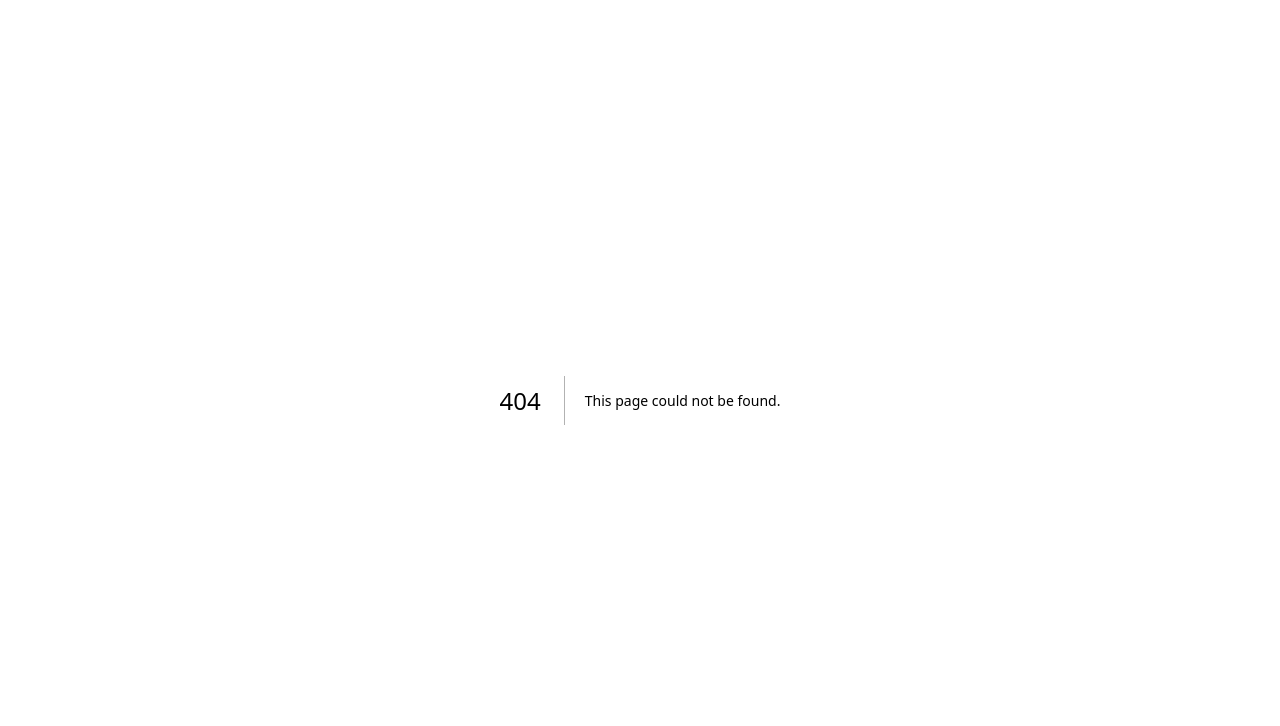
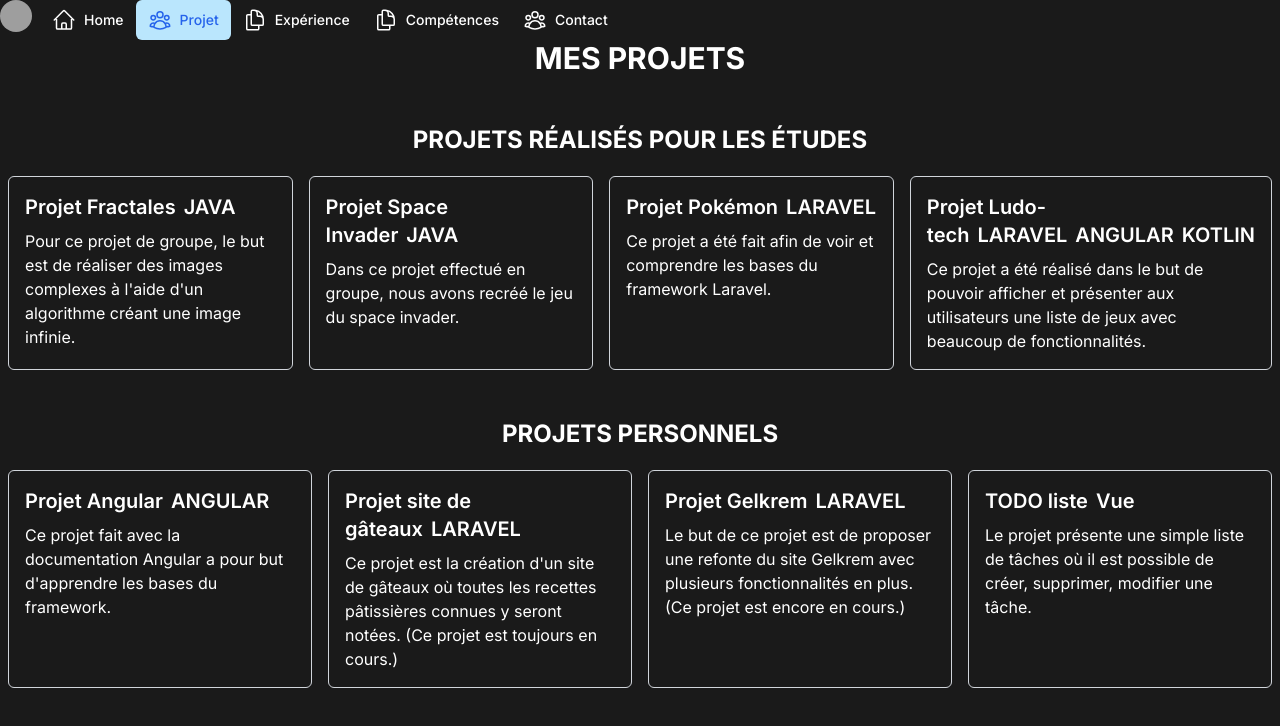
Before and after one commit to glegrand12/portfolio-next, a Next.js app: page /home/projet in a window 1280 px wide. Before the commit this address had no page. Shown: the top 726 px of the page. Built offline with nearby package versions, Linux system fonts and the light colour scheme; grey boxes are pictures that could not be loaded.

Commit message:
Fix letter-casing issues

```diff
--- a/src/app/home/about.tsx
+++ b/src/app/home/about.tsx
@@ -1,5 +1,6 @@
 import React from "react";
 import Image from "next/image";
+
 
 export default function About(){
 
--- a/src/app/home/competence/page.tsx
+++ b/src/app/home/competence/page.tsx
@@ -1,5 +1,6 @@
 import Image from "next/image";
 import NavLinks from "@/app/home/navbar";
+
 
 export default function Skills() {
 return (
--- /dev/null
+++ b/src/app/home/contact/page.tsx
@@ -0,0 +1,40 @@
+'use client';
+import Image from "next/image";
+import NavLinks from "@/app/home/navbar";
+import Link from "next/link";
+
+
+
+
+export default function Contact() {
+    return(
+        <>
+            <NavLinks />
+            <h1 className="mb-5 mt-5 text-center font-bold text-3xl">CONTACT</h1>
+            <div className="mt-5 mb-5 text-center">
+                <span className="font-bold">call</span>
+                <p className="mb-5">
+                    06.13.07.57.35
+                </p>
+                <span id="span" className="material-symbols-outlined">mail</span>
+                <p className="mb-5">
+                    <a href="mailto:contact@gregoire-legrand.fr" className="text-decoration-none">contact@gregoire-legrand.fr</a>
+                </p>
+                <p className="mb-5">
+                    <Image alt="GitHub" src="/logo/github.png" height={25} width={25} className="mx-auto" />
+                    <Link href="https://github.com/glegrand12" className="text-decoration-none" target="_blank">github</Link>
+                </p>
+                <p className="mb-5">
+                    <Image alt="GitLab" src="/logo/gitlab.png" height={25} width={25} className="mx-auto" />
+                    <Link href="https://gitlab.com/gregouse" className="text-decoration-none" target="_blank">gitlab</Link>
+                </p>
+                <p>
+                    <Image alt="LinkedIn" src="/logo/linkedin.png" height={25} width={25} className="mx-auto" />
+                    <Link href="https://www.linkedin.com/in/gregoire-legrand/" className="text-decoration-none" target="_blank">linkedin</Link>
+                </p>
+            </div>
+
+
+        </>
+    )
+}
--- a/src/app/home/experience/page.tsx
+++ b/src/app/home/experience/page.tsx
@@ -1,5 +1,5 @@
-import { Navbar } from "@material-tailwind/react";
 import NavLinks from "@/app/home/navbar";
+
 
 export default function Experience() {
     return (
--- a/src/app/home/footer.tsx
+++ b/src/app/home/footer.tsx
@@ -1,3 +1,4 @@
+
 export default function Footer() {
     return (
 
--- /dev/null
+++ b/src/app/home/navbar.tsx
@@ -0,0 +1,72 @@
+'use client';
+import { usePathname } from 'next/navigation';
+import {
+    UserGroupIcon,
+    HomeIcon,
+    DocumentDuplicateIcon,
+} from '@heroicons/react/24/outline';
+import Link from "next/link";
+import Image from "next/image";
+
+
+const links = [
+    {
+        name: 'Home',
+        href: '/',
+        icon: HomeIcon,
+    },
+    {
+        name: 'Projet',
+        href: '/home/projet',
+        icon: UserGroupIcon,
+    },
+    {
+        name: 'Expérience',
+        href: '/home/experience',
+        icon: DocumentDuplicateIcon,
+    },
+    {
+        name: 'Compétences',
+        href: '/home/competence',
+        icon: DocumentDuplicateIcon,
+    },
+    {
+        name: 'Contact',
+        href: '/home/contact',
+        icon: UserGroupIcon,
+    },
+];
+
+
+
+export default function NavLinks() {
+    const pathname = usePathname();
+    return (
+        <div className="flex">
+
+            <Image
+                src="/photo.jpg"
+                width={20}
+                height={20}
+                alt="Your Photo"
+                className="w-8 h-8 rounded-full mr-2" // Adjust the styling as needed
+            />
+            {links.map((link) => {
+                const LinkIcon = link.icon;
+                return (
+                    <Link
+                        key={link.name}
+                        href={link.href}
+                        className={`flex items-center justify-center gap-2 p-3 text-sm font-medium rounded-md
+              hover:bg-gray-700 hover:text-blue-200
+              md:flex-none md:justify-end md:p-2 md:px-3
+              ${pathname === link.href ? 'bg-sky-200 text-blue-600' : ''}`}
+                    >
+                        <LinkIcon className="w-6"/>
+                        <p className="hidden md:block">{link.name}</p>
+                    </Link>
+                );
+            })}
+        </div>
+    );
+}
--- /dev/null
+++ b/src/app/home/page.tsx
@@ -0,0 +1,15 @@
+
+import NavLinks from "@/app/home/navbar";
+import About from "@/app/home/about";
+
+export default function Page() {
+    //<Footer/>
+    return (
+        <>
+            <NavLinks/>
+            <About></About>
+
+        </>
+
+    );
+};
--- /dev/null
+++ b/src/app/home/projet/page.tsx
@@ -0,0 +1,103 @@
+import NavLinks from "@/app/home/navbar";
+
+
+export default function Projet() {
+    return (
+        <>
+            <NavLinks/>
+            <h1 className="text-3xl font-bold text-center text-white mb-8">MES PROJETS</h1>
+
+            <div className="row mx-auto">
+                {/* Projets réalisés pour les études */}
+                <h3 className="mt-5 mb-5 pt-4 text-center uppercase font-bold  text-2xl text-white">Projets réalisés pour les études</h3>
+                <div className="mb-8 flex justify-center">
+                    <div className="card w-96 p-4  border border-gray-300 rounded-md mx-2">
+                        <h2 className="text-xl font-semibold mb-2 text-white">
+                            Projet Fractales
+                            <span className="badge bg-danger ms-2">JAVA</span>
+                        </h2>
+                        <p className="text-start text-white">
+                            Pour ce projet de groupe, le but est de réaliser des images complexes à l'aide d'un algorithme créant une image infinie.
+                        </p>
+                    </div>
+
+                    <div className="card w-96 p-4  border border-gray-300 rounded-md mx-2">
+                        <h2 className="text-xl font-semibold mb-2 text-white">
+                            Projet Space Invader
+                            <span className="badge bg-danger ms-2">JAVA</span>
+                        </h2>
+                        <p className="text-start text-white">
+                            Dans ce projet effectué en groupe, nous avons recréé le jeu du space invader.
+                        </p>
+                    </div>
+
+                    <div className="card w-96 p-4  border border-gray-300 rounded-md mx-2">
+                        <h2 className="text-xl font-semibold mb-2 text-white">
+                            Projet Pokémon
+                            <span className="badge bg-primary ms-2">LARAVEL</span>
+                        </h2>
+                        <p className="text-start text-white">
+                            Ce projet a été fait afin de voir et comprendre les bases du framework Laravel.
+                        </p>
+                    </div>
+
+                    <div className="card w-96 p-4  border border-gray-300 rounded-md mx-2">
+                        <h2 className="text-xl font-semibold mb-2 text-white">
+                            Projet Ludo-tech
+                            <span className="badge bg-primary ms-2">LARAVEL</span>
+                            <span className="badge bg-warning ms-2">ANGULAR</span>
+                            <span className="badge bg-primary ms-2">KOTLIN</span>
+                        </h2>
+                        <p className="text-start text-white">
+                            Ce projet a été réalisé dans le but de pouvoir afficher et présenter aux utilisateurs une liste de jeux avec beaucoup de fonctionnalités.
+                        </p>
+                    </div>
+                </div>
+
+                {/* Projets personnels */}
+                <h3 className="mt-5 mb-5 pt-4 text-center uppercase font-bold  text-2xl text-white">Projets personnels</h3>
+                <div className="flex justify-center">
+                    <div className="card w-96 p-4  border border-gray-300 rounded-md mx-2">
+                        <h2 className="text-xl font-semibold mb-2 text-white">
+                            Projet Angular
+                            <span className="badge bg-warning ms-2">ANGULAR</span>
+                        </h2>
+                        <p className="text-start text-white">
+                            Ce projet fait avec la documentation Angular a pour but d'apprendre les bases du framework.
+                        </p>
+                    </div>
+
+                    <div className="card w-96 p-4  border border-gray-300 rounded-md mx-2">
+                        <h2 className="text-xl font-semibold mb-2 text-white">
+                            Projet site de gâteaux
+                            <span className="badge bg-primary ms-2">LARAVEL</span>
+                        </h2>
+                        <p className="text-start text-white">
+                            Ce projet est la création d'un site de gâteaux où toutes les recettes pâtissières connues y seront notées. (Ce projet est toujours en cours.)
+                        </p>
+                    </div>
+
+                    <div className="card w-96 p-4  border border-gray-300 rounded-md mx-2">
+                        <h2 className="text-xl font-semibold mb-2 text-white">
+                            Projet Gelkrem
+                            <span className="badge bg-primary ms-2">LARAVEL</span>
+                        </h2>
+                        <p className="text-start text-white">
+                            Le but de ce projet est de proposer une refonte du site Gelkrem avec plusieurs fonctionnalités en plus. (Ce projet est encore en cours.)
+                        </p>
+                    </div>
+
+                    <div className="card w-96 p-4  border border-gray-300 rounded-md mx-2">
+                        <h2 className="text-xl font-semibold mb-2 text-white">
+                            TODO liste
+                            <span className="badge bg-success ms-2">Vue</span>
+                        </h2>
+                        <p className="text-start text-white">
+                            Le projet présente une simple liste de tâches où il est possible de créer, supprimer, modifier une tâche.
+                        </p>
+                    </div>
+                </div>
+            </div>
+        </>
+    );
+}
--- /dev/null
+++ b/tailwind.config.js
@@ -0,0 +1,8 @@
+/** @type {import('tailwindcss').Config} */
+module.exports = {
+  content: [ "./src/**/*.{js,ts,jsx,tsx,mdx}" ],
+  theme: {
+    extend: {},
+  },
+  plugins: [],
+}
```
